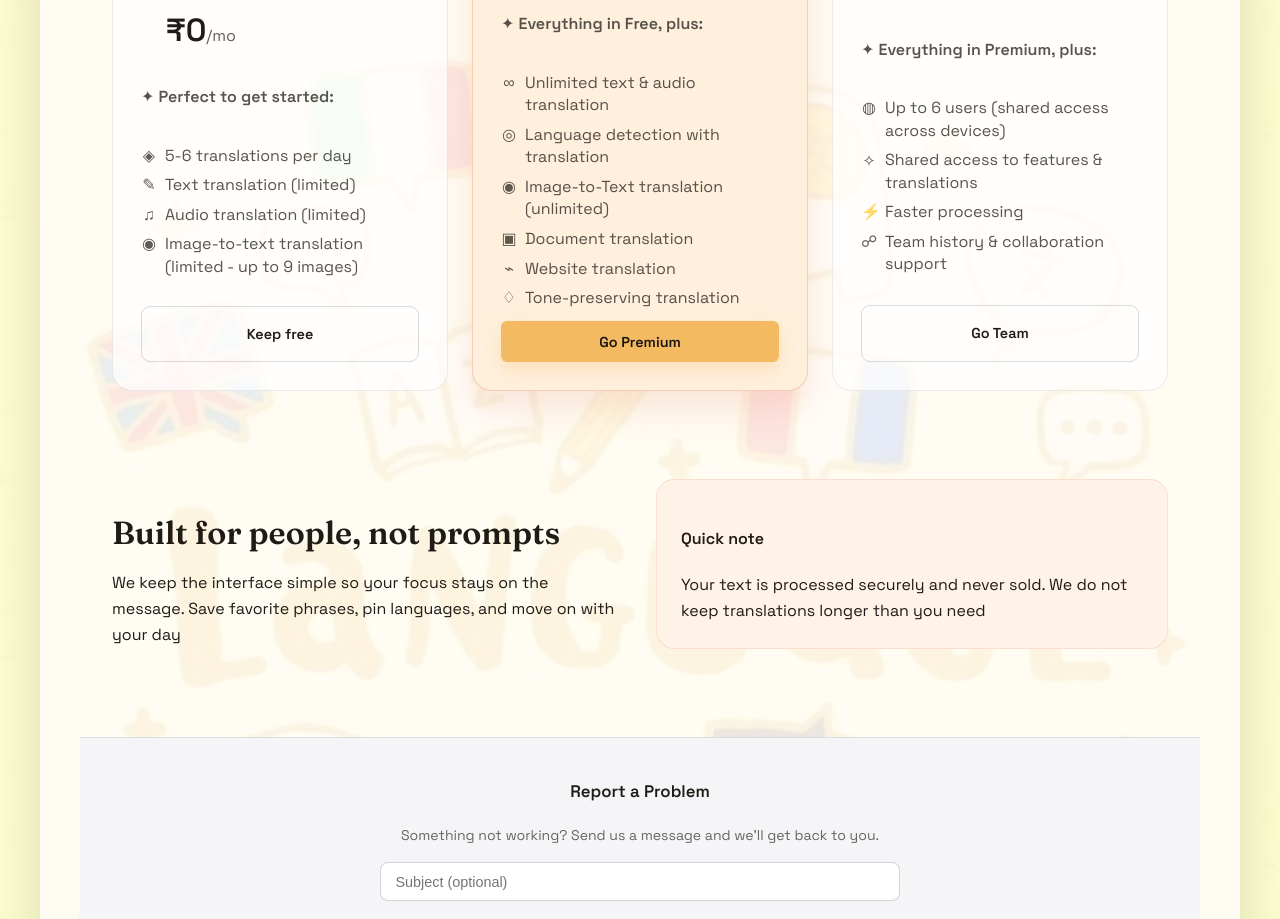
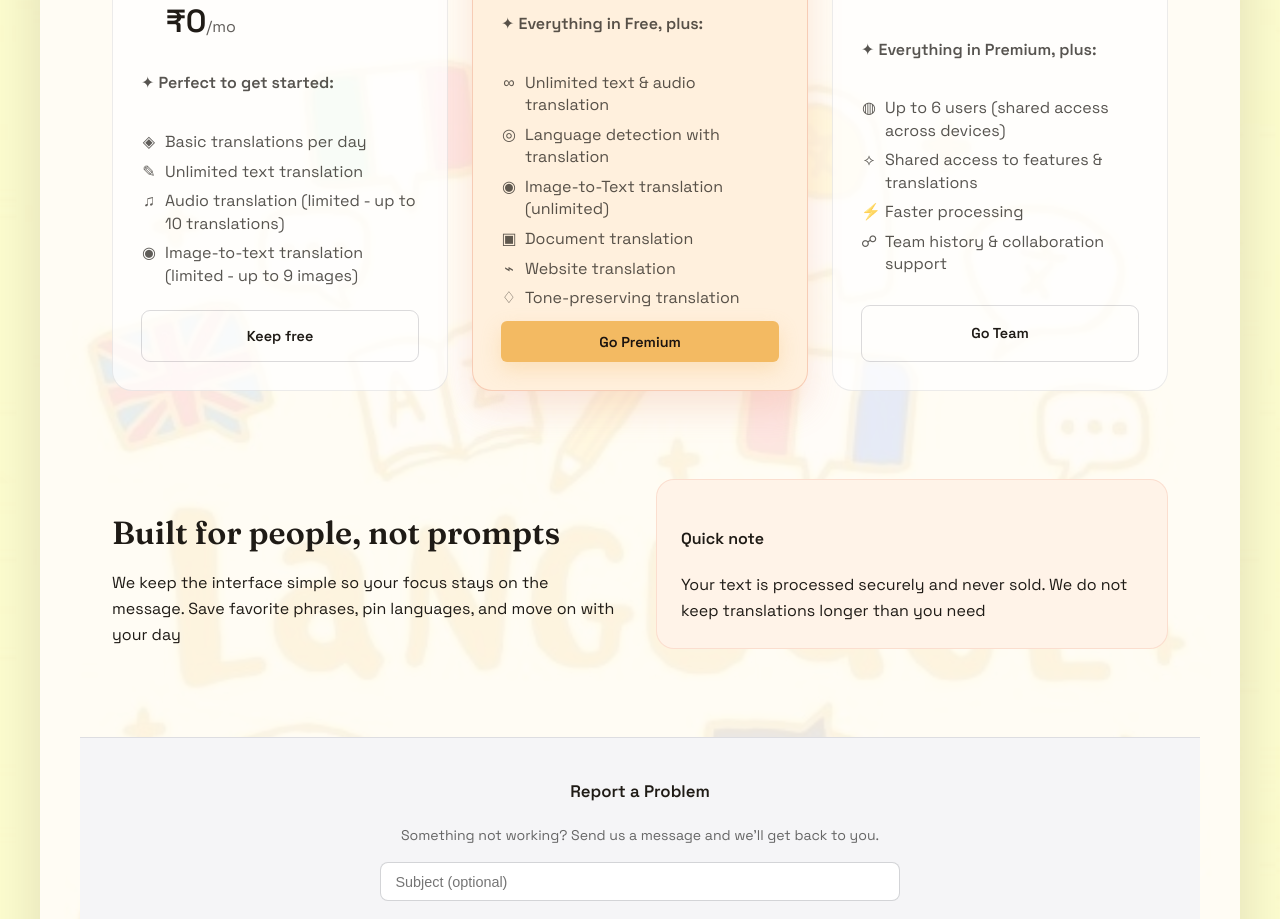
Before and after one commit to neelAkash2005/TongueBridge, a React (Vite) app in the folder frontend/: page / in a window 1280 px wide. Shown: the part 1320-2239 px from the top of the page. Built offline with nearby package versions, Linux system fonts and the light colour scheme.

Commit message:
minor fix

```diff
--- a/frontend/src/App.jsx
+++ b/frontend/src/App.jsx
@@ -142,6 +142,14 @@ function App() {
     });
   };
 
+  const goToHomeTop = () => {
+    setActivePage('home');
+    window.scrollTo({
+      top: 0,
+      behavior: 'smooth',
+    });
+  };
+
   const [inputText, setInputText] = useState('');
   const [outputText, setOutputText] = useState('');
   const [showOutput, setShowOutput] = useState(false);
@@ -488,7 +496,7 @@ const closeLearnMore = () => {
 
           <button className="brand brand-button"
             type="button"
-            onClick={() => setActivePage('home')}
+            onClick={goToHomeTop}
             aria-label="Go to home"
           >
             <div className="brand-mark">
@@ -1148,7 +1156,7 @@ const closeLearnMore = () => {
       🟢 Free (₹0)
     <ul>
       <li> 1 user </li>
-      <li> 5–6 searches daily </li>
+      <li> Unlimited text translations </li>
       <li> Basic audio translation (limited) </li>
       <li> Limited image-to-text translation (up to 9 images) </li>
     </ul>
@@ -1454,9 +1462,9 @@ const closeLearnMore = () => {
               <div className="plan-note">
                 <p className="plan-lead">✦ Perfect to get started:</p> <br />
                 <ul className="plan-list">
-                  <li><span className="plan-icon">◈</span> 5-6 translations per day</li>
-                  <li><span className="plan-icon">✎</span> Text translation (limited)</li>
-                  <li><span className="plan-icon">♫</span> Audio translation (limited)</li>
+                  <li><span className="plan-icon">◈</span> Basic translations per day</li>
+                  <li><span className="plan-icon">✎</span> Unlimited text translation</li>
+                  <li><span className="plan-icon">♫</span> Audio translation (limited - up to 10 translations)</li>
                   <li><span className="plan-icon">◉</span> Image-to-text translation (limited - up to 9 images)</li>
                 </ul>
               </div>
```
